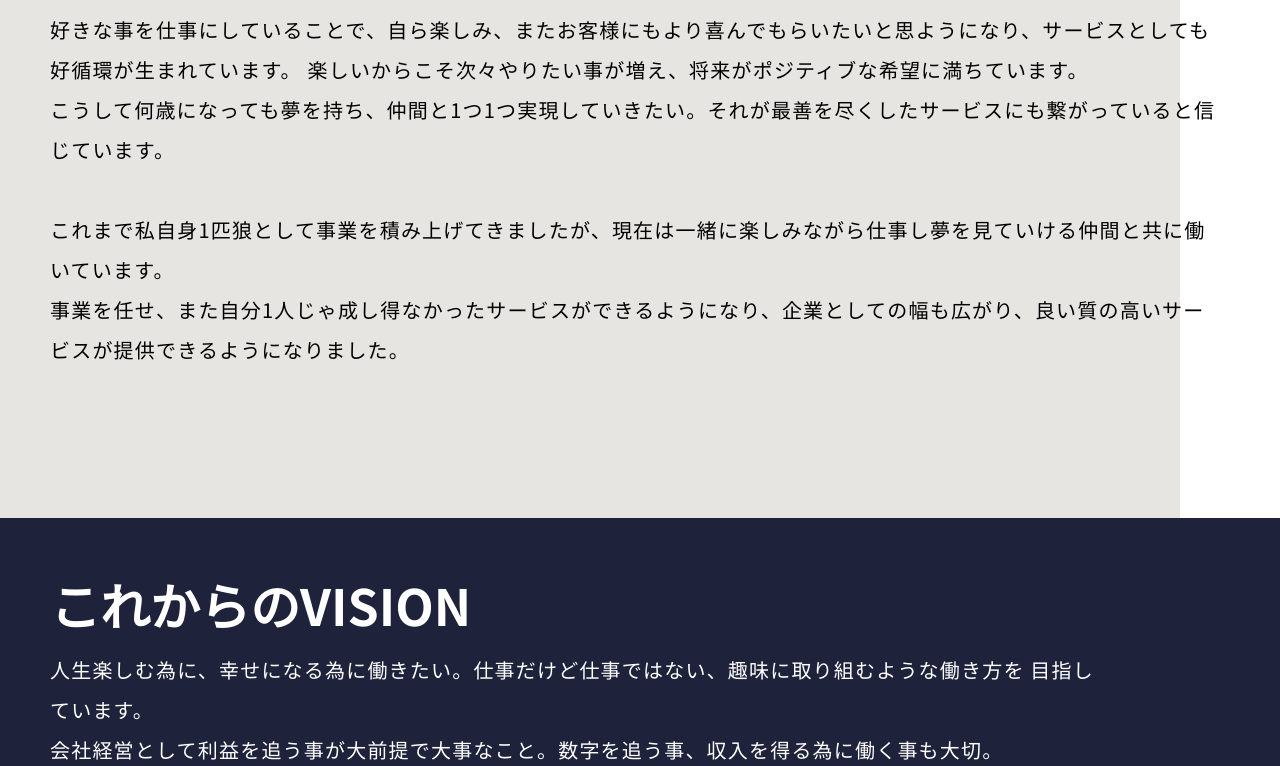
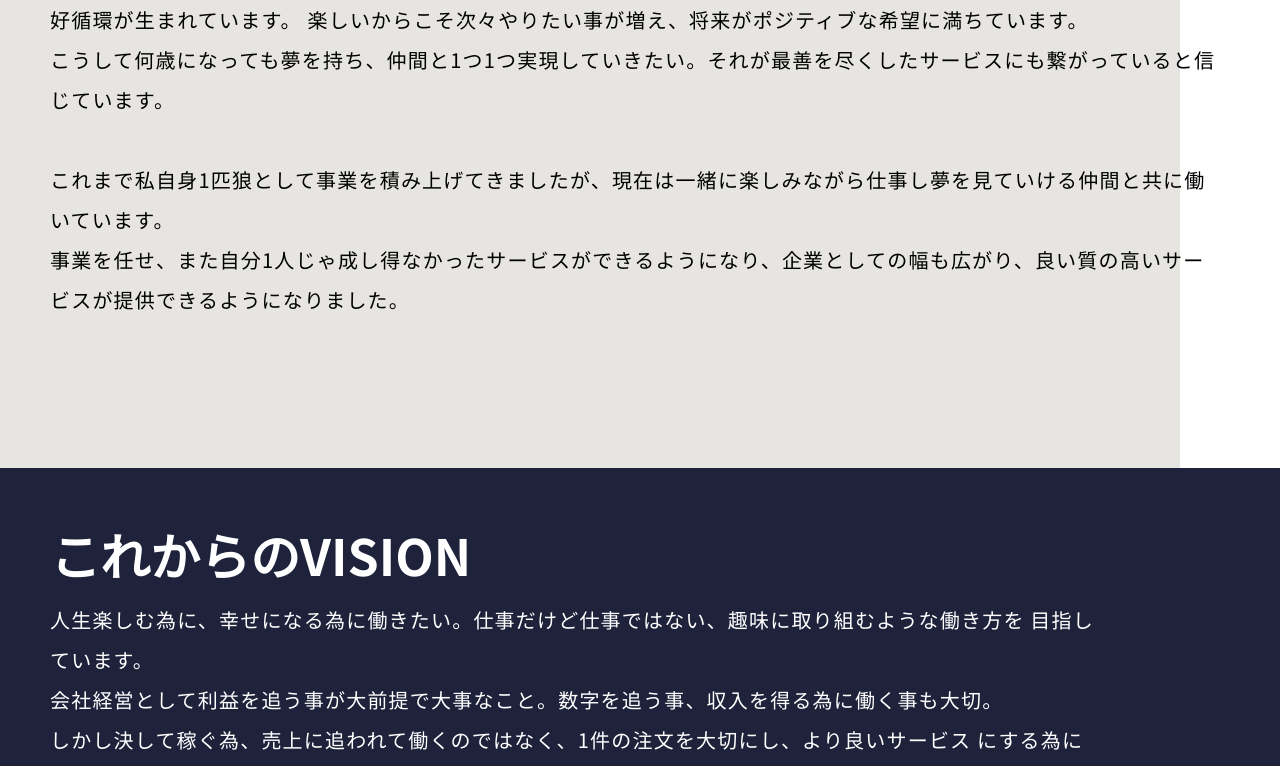
Before and after one commit to KanamiNarutaki/deeblue_sp, a plain HTML site: page message.html in a window 1280 px wide. Shown: the part 433-1199 px from the top of the page. Drawn offline with Linux system fonts and the light colour scheme.

Commit message:
Add files via upload

```diff
--- a/css/custom.css
+++ b/css/custom.css
@@ -95,7 +95,7 @@ padding-top: 5px;}
     top:980px;
     right: 100px;
     z-index: -1;
-    margin-top: -900px;}
+    margin-top: -950px;}
 .message .background_2{
     background-color:#1E223B ;
     width: 110%;
```
